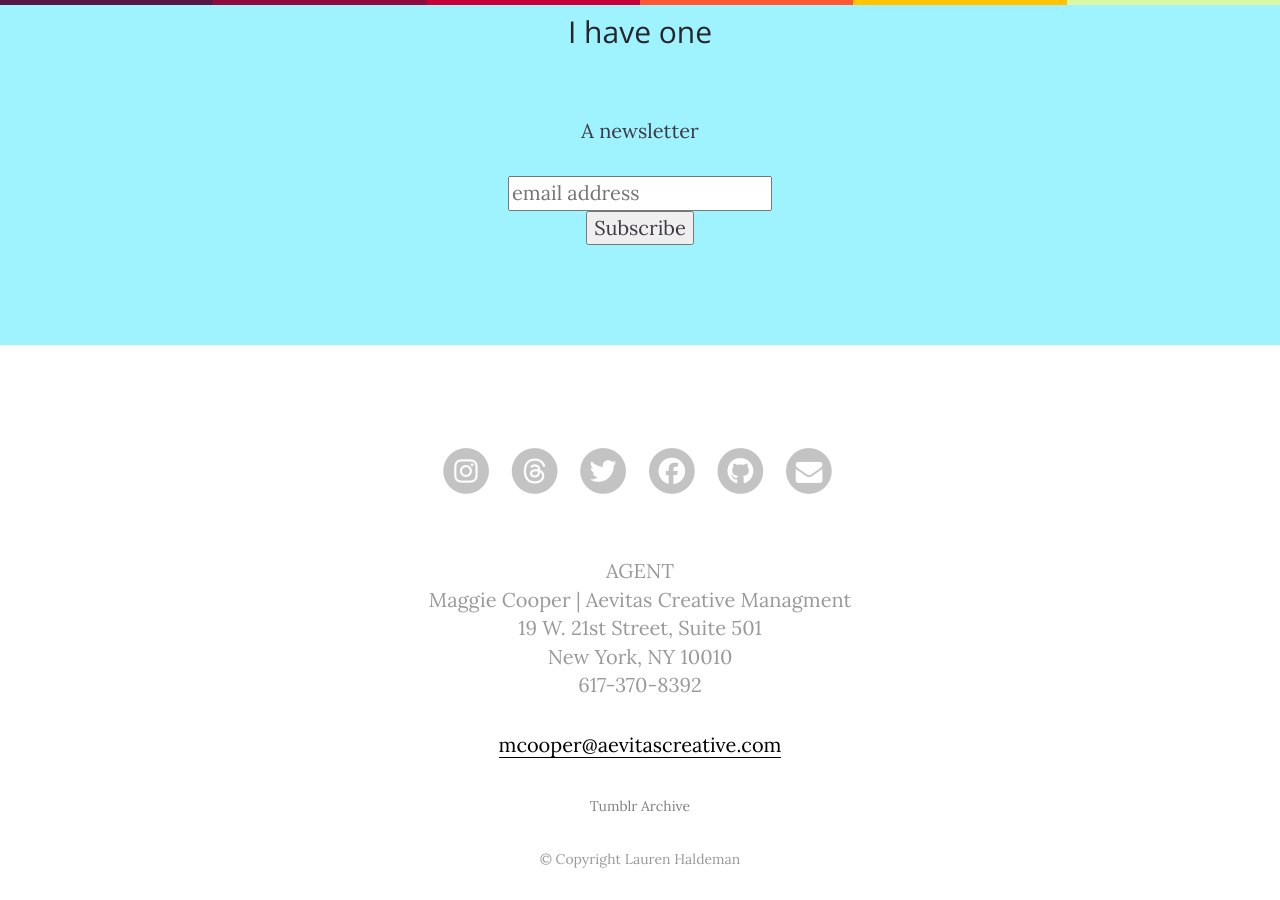
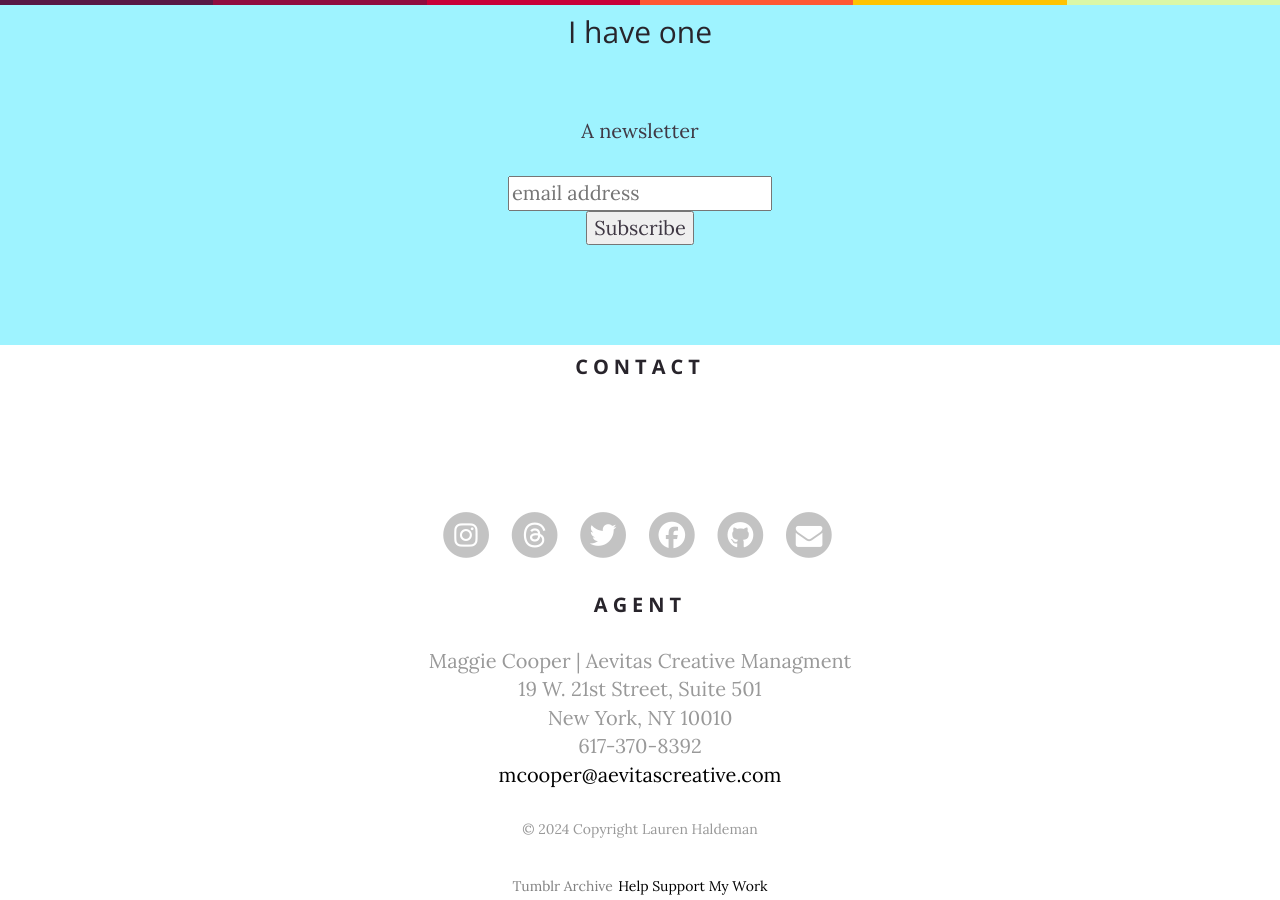
Before and after one commit to laurenhaldeman/laurenhaldeman.github.io, a Jekyll site: the page built from calenday-is-a-book.html, in a window 1280 px wide and 900 px high, scrolled down 898 px. Built offline with Jekyll 4.4.1, drawn with Linux system fonts in a browser that asks for light colours; nearby versions of some CDN libraries; some web fonts are replaced; comment, search, counter and statistics services are not loaded.

Commit message:
Update footer.html

```diff
--- a/_includes/footer.html
+++ b/_includes/footer.html
@@ -18,7 +18,7 @@
 </section>
 
 <!--End mc_embed_signup-->
-
+<h1 class="lined">CONTACT</h1>
 <div class="textcenter" style="color: #999; padding-top: 100px;">
   <ul class="list-inline">
 	<li>
@@ -78,18 +78,19 @@
       </li>
       {% endif %}
       <p>
-<!--<a style="font-size: 14px;" href="https://www.patreon.com/laurenhaldeman">Help Support My Work</a><p>-->
   </ul>
 
-<br>AGENT</br>
+<h1 class="lined">AGENT</h1>
 Maggie Cooper | Aevitas Creative Managment<br>
 19 W. 21st Street, Suite 501<br>
 New York, NY 10010<br>
 617-370-8392<br>
-<p><a href="mcooper@aevitascreative.com">mcooper@aevitascreative.com</a></p>
+<a href="mcooper@aevitascreative.com">mcooper@aevitascreative.com</a>
 
-<a style="font-size: 14px; color: grey;" href="https://laurenhaldeman.tumblr.com">Tumblr Archive</a>
-  <p style="font-size: 14px;">&copy; Copyright Lauren Haldeman</p>
+
+  <p style="font-size: 14px;">&copy; 2024 Copyright Lauren Haldeman</p>
+	<a style="font-size: 14px; color: grey;" href="https://laurenhaldeman.tumblr.com">Tumblr Archive</a>
+	<a style="font-size: 14px;" href="https://www.patreon.com/laurenhaldeman">Help Support My Work</a>
 </div>
 
 
```
